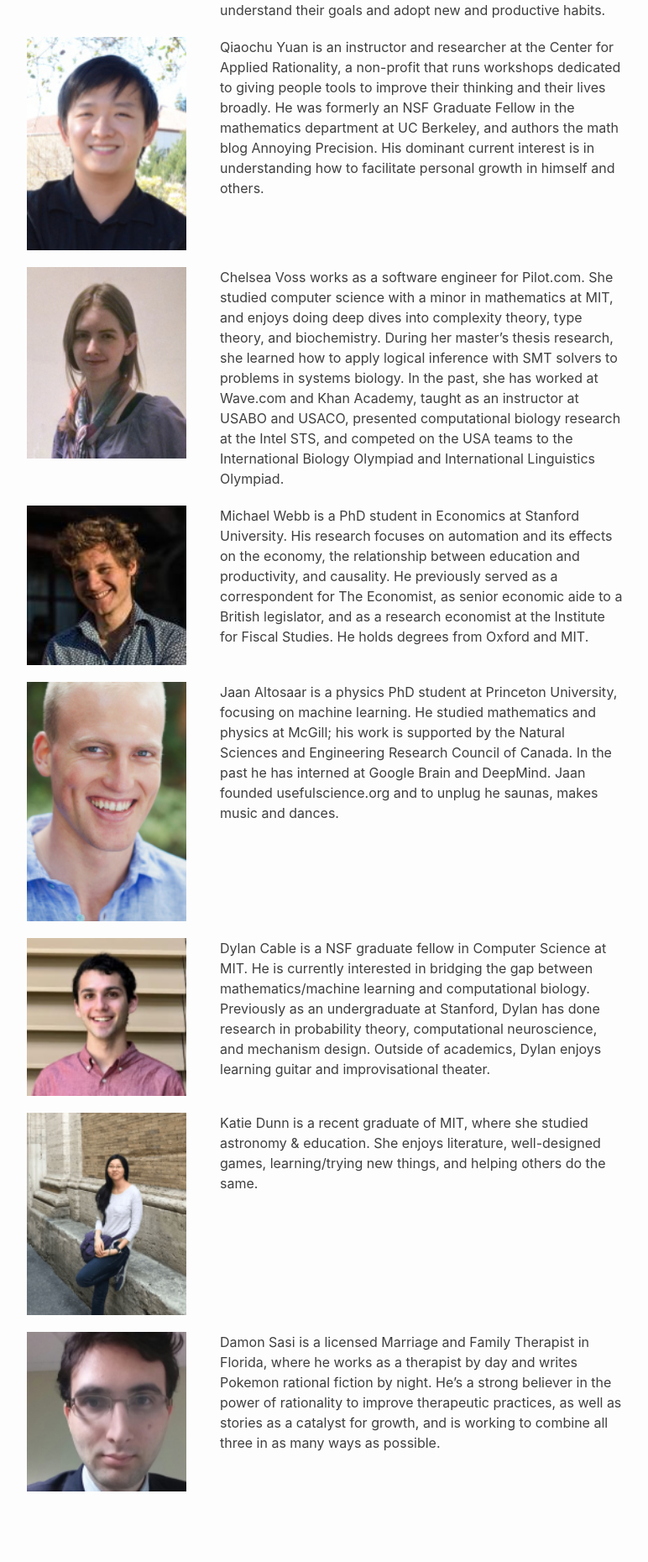
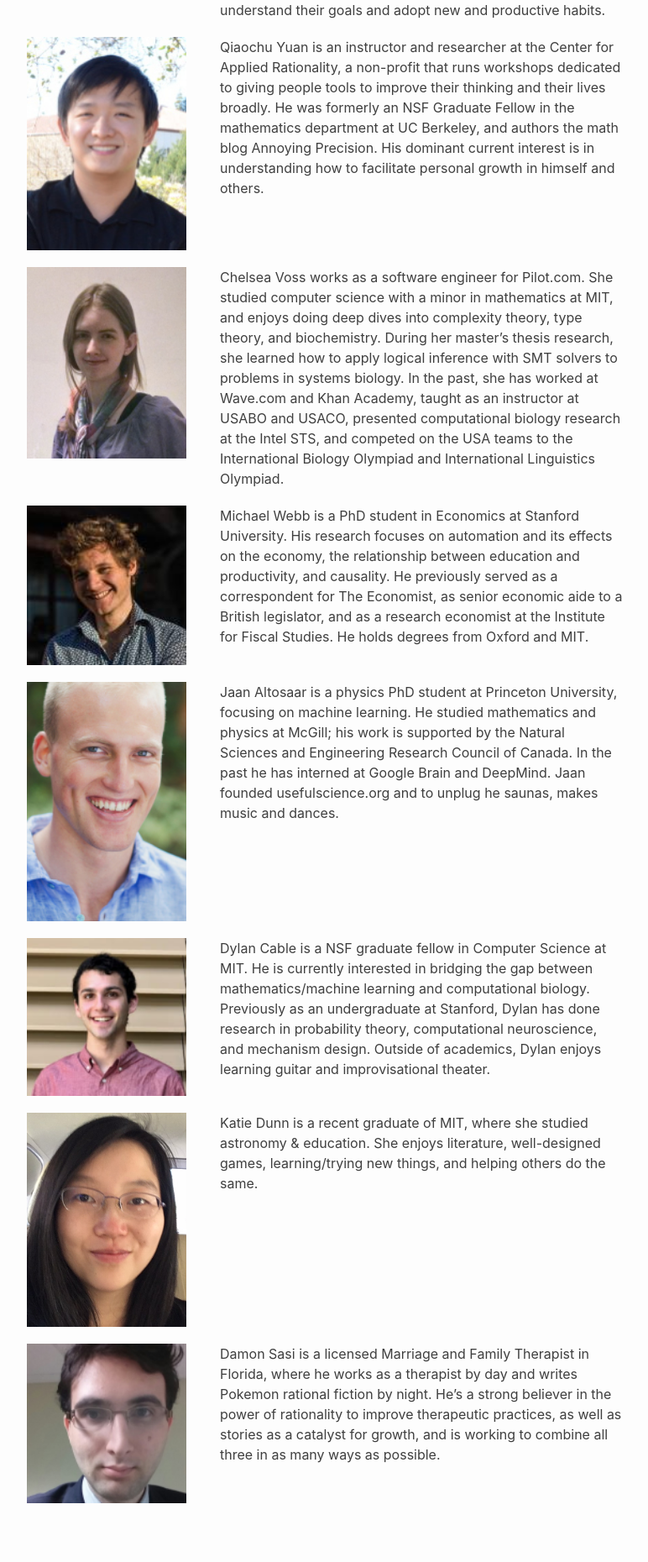
Before and after one commit to sparc-camp/sparc-camp.github.io, a Jekyll site: the page built from content/instructors.md, in a window 1280 px wide. Shown: the part 1256-3116 px from the top of the page at 84% size, without its empty margins (253-1025 px from the left). Built offline with Jekyll 4.4.1, drawn with Linux system fonts in a browser that asks for light colours.

Commit message:
update katie"s photo

```diff
--- a/content/instructors.md
+++ b/content/instructors.md
@@ -98,7 +98,7 @@ nav_order: 1
   </tr>
   <tr class="instructor_table_row">
     <td class="instructor_img_td">
-      <img src="/assets/instructors/katie.png" class="instructor_img"/>
+      <img src="/assets/instructors/katie.jpg" class="instructor_img"/>
     </td>
     <td>
       <div class="instructor_bio">
```
Also changed, not shown: assets/instructors/katie.jpg (added).
